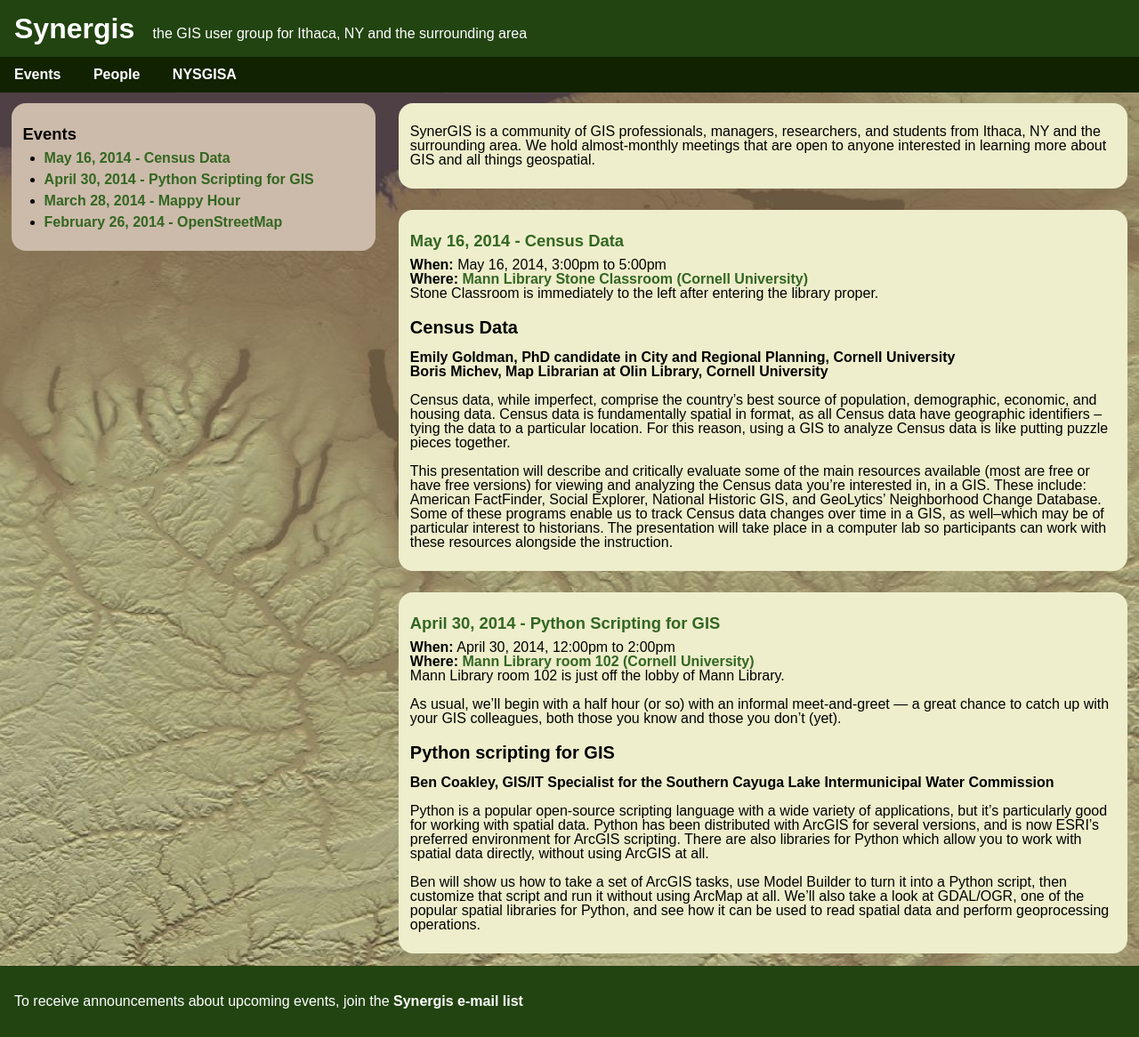
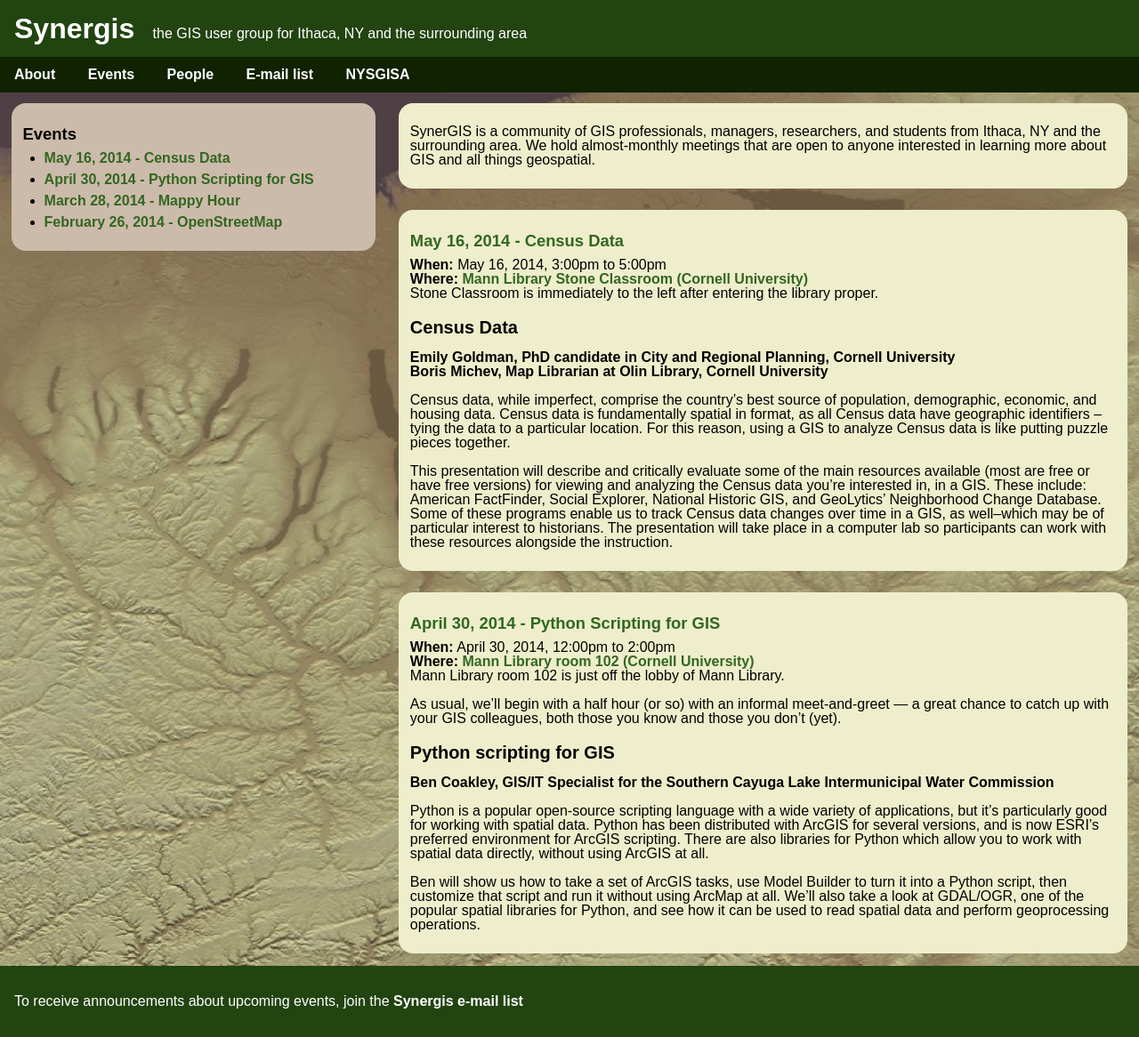
Before and after one commit to synergis-ny/synergis-ny.github.io, a Jekyll site: the page built from index.html, in a window 1280 px wide. Shown: the whole page at 89% size. Built offline with Jekyll 4.4.1, drawn with Linux system fonts in a browser that asks for light colours.

Commit message:
nav link to e-mail list

```diff
--- a/_includes/header.html
+++ b/_includes/header.html
@@ -13,8 +13,10 @@
     </header>
 
     <nav>
+        <a href='/about'>About</a>
         <a href='/events'>Events</a>
         <a href='/people'>People</a>
+        <a href='https://groups.google.com/forum/#!forum/synergis'>E-mail list</a>
         <a href='http://www.nysgis.net/'>NYSGISA</a>
     </nav>
 
```
